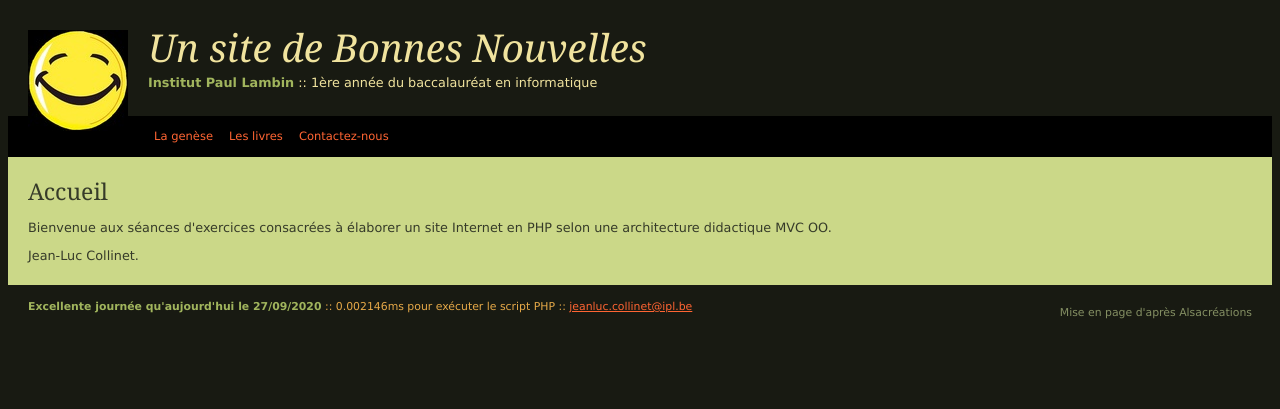
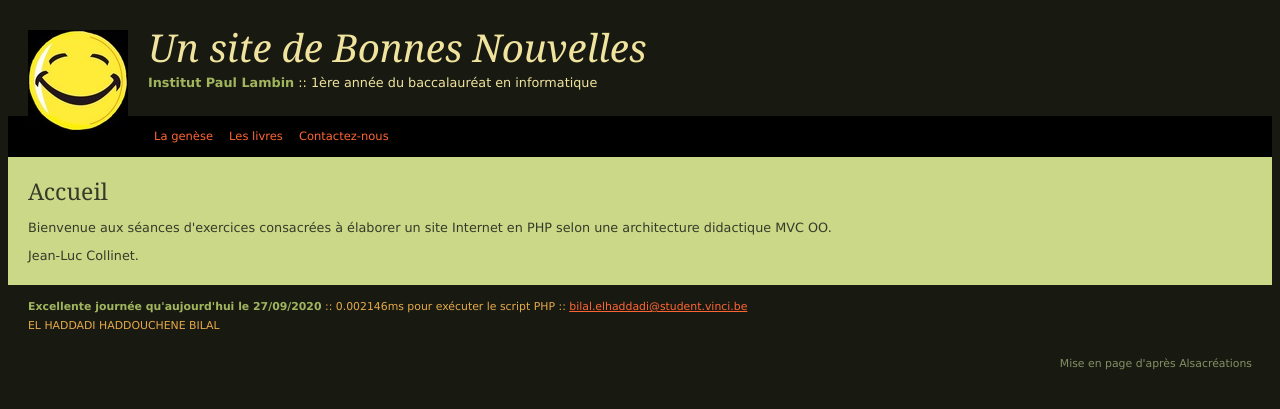
Before and after one commit to billy-20/demo-git-ipl, a PHP site: page /index.php in a window 1280 px wide. Shown: the top 409 px of the page. Run offline with PHP 8.4, Linux system fonts and the light colour scheme.

Commit message:
add - my name in footer

```diff
--- a/siteBonneNouvelles/index.php
+++ b/siteBonneNouvelles/index.php
@@ -4,7 +4,7 @@
 
 	# Variables globales du site
 	define('CHEMIN_VUES','views/');
-    define('EMAIL','jeanluc.collinet@ipl.be');
+    define('EMAIL','bilal.elhaddadi@student.vinci.be');
 	$date = date("j/m/Y");
 
 	# Require des classes automatisé
--- a/siteBonneNouvelles/views/footer.php
+++ b/siteBonneNouvelles/views/footer.php
@@ -5,6 +5,7 @@
 				  echo $time; ?>ms pour exécuter le script PHP ::
 			<!-- ! adresse email non cryptée : spam possible -->
 	        <a href="mailto:<?php echo EMAIL ?>"><?php echo EMAIL ?></a>
+		<p>  EL HADDADI HADDOUCHENE BILAL </p> <br>
 			<p id="copyright">Mise en page d'après
 				<a href="http://www.alsacreations.com/tutoriels/">Alsacréations</a>
 			</p>
```
